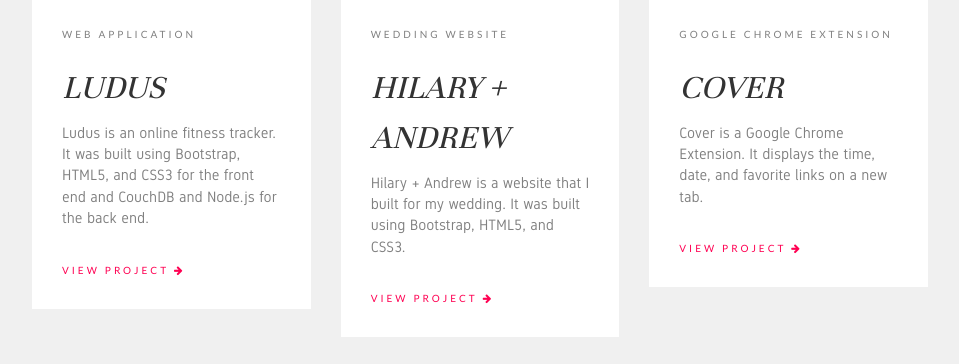
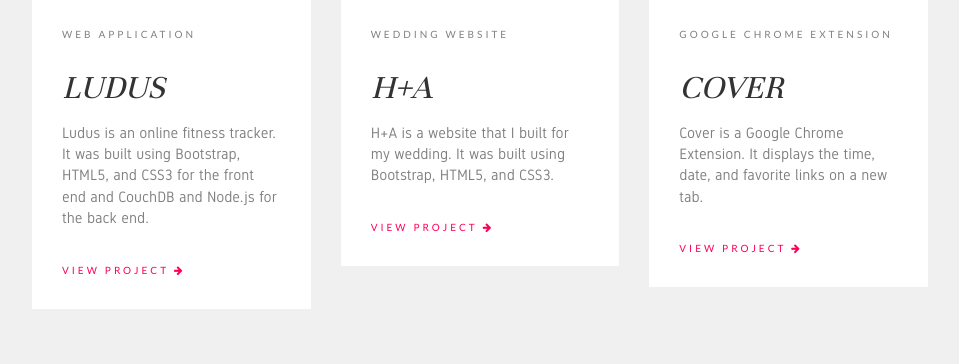
Before and after one commit to atsullivan/atsullivan.github.io, a plain HTML site: page portfolio.html in a window 1280 px wide. Shown: the part 911-1275 px from the top of the page, without its empty margins (160-1119 px from the left). Drawn offline with nearby package versions, Linux system fonts and the light colour scheme; a web font is replaced by a local one.

Commit message:
Shortened title to fit in box

```diff
--- a/portfolio.html
+++ b/portfolio.html
@@ -85,8 +85,8 @@
           <div class="portfolio-item">
             <img src="img/ha/bg.jpg" style="width:100%">
             <div class="portfolio-category">wedding website</div>
-            <div class="portfolio-title">Hilary + Andrew</div>
-            <div class="portfolio-description">Hilary + Andrew is a website that I built for my wedding.  It was built using Bootstrap, HTML5, and CSS3.</div>
+            <div class="portfolio-title">H+A</div>
+            <div class="portfolio-description">H+A is a website that I built for my wedding.  It was built using Bootstrap, HTML5, and CSS3.</div>
             <a class="portfolio-link" href="http://atsullivan.github.io/Wedding/" target="_blank">view project <i class="fa fa-arrow-right"></i></a>
           </div>
         </div>
```
